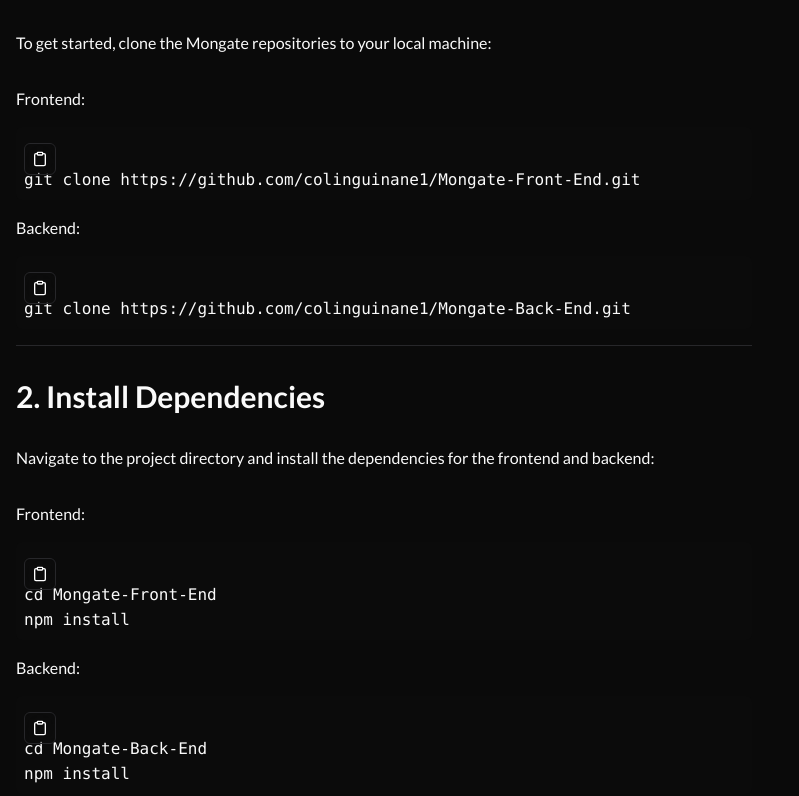
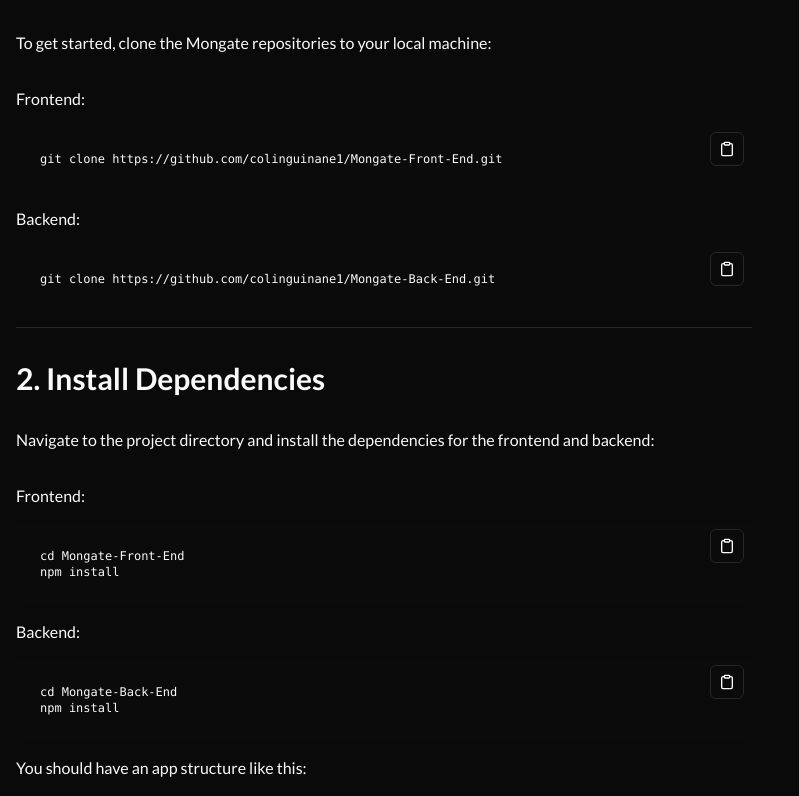
Before and after one commit to colinguinane1/Mongate-Front-End, a Next.js app: page / in a window 1280 px wide. Shown: the part 2244-3040 px from the top of the page, without its empty margins (0-799 px from the left). Built offline with nearby package versions, Linux system fonts and the light colour scheme; no server answers; what tailwindcss-motion would draw is missing.

Commit message:
Refactor Code component: enhance copy button styling and improve layout

```diff
--- a/components/mdx/custom-code.tsx
+++ b/components/mdx/custom-code.tsx
@@ -26,17 +26,15 @@ const Code = (props: any, className: any) => {
         className
       )}
     >
-    {/* Code block with copy button */}
-    <div className="sticky top-2 right-2 flex justify-between items-center">
+      <div className="flex absolute right-2 top-[5px] justify-between items-center">
         <button
-        className="relative w-8 h-8 border bg-transparent backdrop-blur-lg flex items-center justify-center rounded-md"
+          type="button"
+          className="text-gray-300 bg-transparent border rounded-md backdrop-blur-md p-2 hover:text-input"
           onClick={handleCopy}
-        aria-label={copied ? "Copied" : "Copy to clipboard"}
         >
-        <span className="sr-only">{copied ? "Copied" : "Copy"}</span>
           <Clipboard
             color={"white"}
-          className={`h-4 w-7 transition-all duration-300 ${
+            className={`h-4 w-4 transition-all duration-300 ${
               copied ? "scale-0" : "scale-100"
             }`}
           />
@@ -47,10 +45,16 @@ const Code = (props: any, className: any) => {
           />
         </button>
       </div>
-
-    <code ref={codeRef} className="whitespace-pre">
-      {props.children}
-    </code>
+      {/* Styled pre block for code snippets */}
+      <pre
+        ref={codeRef}
+        className={`${
+          props.className || ""
+        } border-none h-fit p-4 text-xs overflow-auto`}
+      >
+        {/* Render the code without applying inline code styles */}
+        <code className="whitespace-pre">{props.children}</code>
+      </pre>
     </div>
   );
 };
```
Lines whose indentation alone changed are shown as unchanged.
